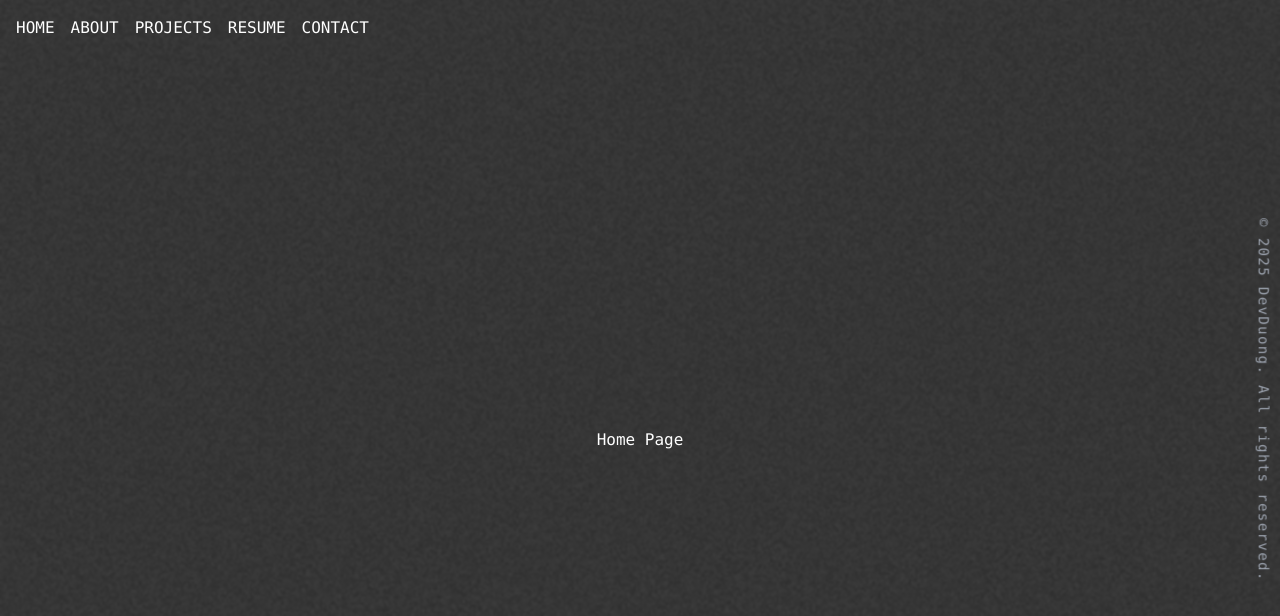
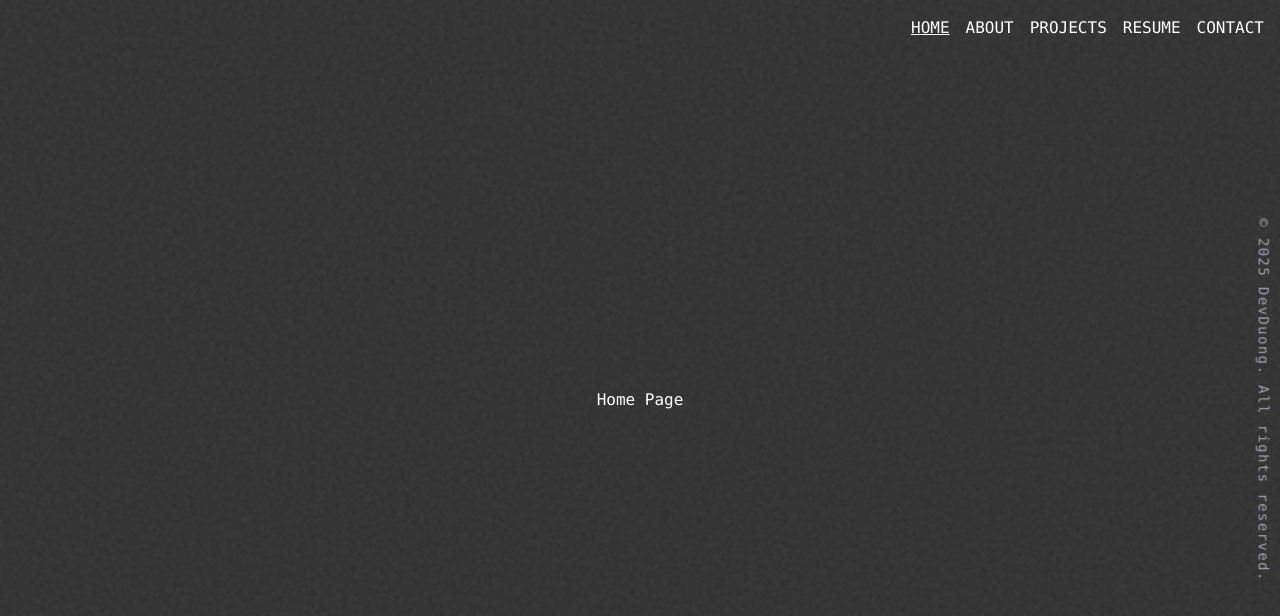
Before and after one commit to dev-duong/dev-duong.github.io, a React (Create React App) app: page / in a window 1280 px wide. Shown: the top 616 px of the page. Built offline with nearby package versions, Linux system fonts and the light colour scheme.

Commit message:
Added underline on active page link

```diff
--- a/src/App.js
+++ b/src/App.js
@@ -32,8 +32,8 @@ function App() {
     <div className="relative min-h-screen overflow-hidden text-white font-mono">
       <Background />
       <VerticalCopyright />
-      <Navbar onNavClick={setActivePage} />
-      <main className="z-10 relative flex flex-col items-center justify-center h-screen pt-20 space-y-6">
+      <Navbar onNavClick={setActivePage} activePage={activePage} />
+      <main className="z-10 relative flex flex-col items-center justify-center h-screen space-y-6">
         {renderPage()}
       </main>
     </div>
--- a/src/components/Navbar.js
+++ b/src/components/Navbar.js
@@ -1,13 +1,13 @@
-const Navbar = ({ onNavClick }) => {
+const Navbar = ({ onNavClick, activePage }) => {
   const pages = ["HOME", "ABOUT", "PROJECTS", "RESUME", "CONTACT"];
 
   return (
-    <nav className="flex space-x-4 p-4 fixed top-0 left-0 w-full z-20">
+    <nav className="flex justify-end gap-x-4 p-4 fixed top-0 left-0 w-full z-20">
       {pages.map((page) => (
         <button
           key={page}
           onClick={() => onNavClick(page)}
-          className="cursor-pointer"
+          className={`cursor-pointer ${activePage === page ? "underline" : ""}`}
         >
           {page}
         </button>
```
